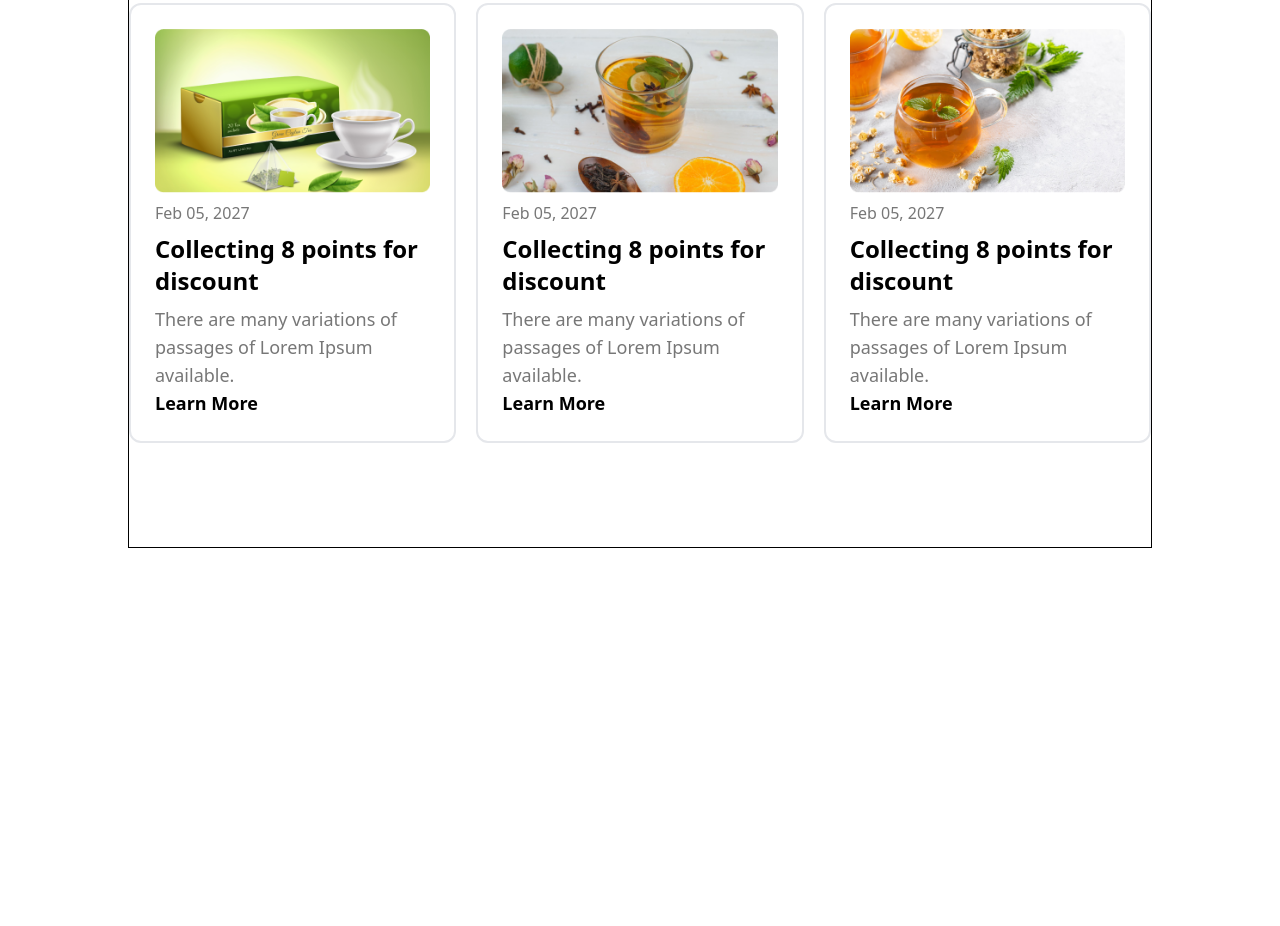
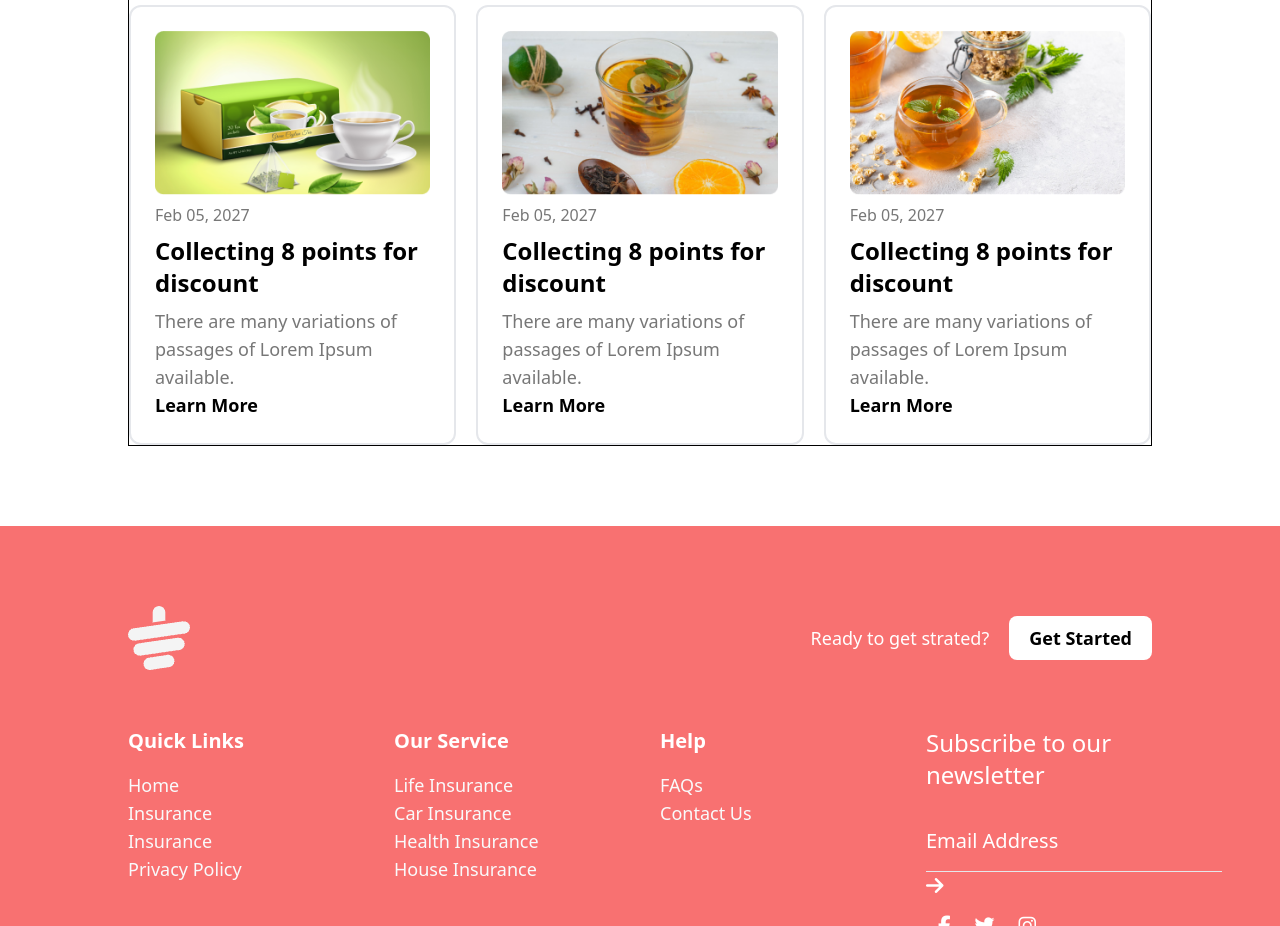
Before and after one commit to aspinchakma/tea_house, a plain HTML site: page index.html in a window 1280 px wide. Shown: the part 1874-2800 px from the top of the page. Before the commit the page ends 2422 px from the top, so only its background shows below. Drawn offline with nearby package versions, Linux system fonts and the light colour scheme.

Commit message:
finished footer section

```diff
--- a/index.html
+++ b/index.html
@@ -70,11 +70,11 @@
     </script>
     <title>Tea House</title>
   </head>
-  <body
-    class="border border-black mx-auto w-mobile-width lg:w-laptop-width py-10"
-  >
+  <body>
     <!-- Header start -->
-    <header>
+    <header
+      class="border border-black mx-auto w-mobile-width lg:w-laptop-width pt-10"
+    >
       <!-- Banner Section -->
       <div class="banner_container grid grid-cols-1 gap-10 lg:grid-cols-2">
         <!-- Banner_left_container -->
@@ -112,7 +112,7 @@
         </div>
       </div>
     </header>
-    <main>
+    <main class="border border-black mx-auto w-mobile-width lg:w-laptop-width">
       <!-- Our features products section -->
       <section class="products_container border border-black py-12">
         <!-- products description here -->
@@ -229,7 +229,7 @@
         </div>
       </section>
       <!-- News and event section -->
-      <section class="news_containner my-16">
+      <section class="news_containner mt-16">
         <div
           class="news_description max-w-news-description text-center mx-auto mb-10 space-y-4"
         >
@@ -281,5 +281,77 @@
         </div>
       </section>
     </main>
+
+    <!-- footer section -->
+    <footer class="bg-red-400 py-10 lg:py-20 mt-10 lg:mt-20">
+      <div class="mx-auto w-mobile-width lg:w-laptop-width">
+        <!-- footer top section -->
+        <div class="footer_top lg:flex justify-between items-center">
+          <img
+            class="mx-auto lg:mx-0 mb-12 lg:mb-0"
+            src="images/footer_logo.png"
+            alt=""
+          />
+          <div class="footer_top_right flex items-center gap-5">
+            <p class="text-lg text-white">Ready to get strated?</p>
+            <a
+              class="inline-block py-2 px-5 bg-white font-bold text-lg rounded-lg"
+              href=""
+              >Get Started</a
+            >
+          </div>
+        </div>
+        <div
+          class="h-[1px] border-none bg-[rgba(255, 255, 255, 0.2)] my-7"
+        ></div>
+        <!-- footer middle section -->
+        <div
+          class="footer_middle grid grid-cols-1 text-center gap-10 lg:grid-cols-4 lg:text-left"
+        >
+          <ul>
+            <li class="text-xl font-semibold text-white mb-4">Quick Links</li>
+            <li><a class="text-gray-50 text-lg" href="">Home</a></li>
+            <li><a class="text-gray-50 text-lg" href="">Insurance</a></li>
+            <li><a class="text-gray-50 text-lg" href="">Insurance</a></li>
+            <li><a class="text-gray-50 text-lg" href="">Privacy Policy</a></li>
+          </ul>
+          <ul>
+            <li class="text-xl font-semibold text-white mb-4">Our Service</li>
+            <li><a class="text-gray-50 text-lg" href="">Life Insurance</a></li>
+            <li><a class="text-gray-50 text-lg" href="">Car Insurance</a></li>
+            <li>
+              <a class="text-gray-50 text-lg" href="">Health Insurance</a>
+            </li>
+            <li><a class="text-gray-50 text-lg" href="">House Insurance</a></li>
+          </ul>
+          <ul>
+            <li class="text-xl font-semibold text-white mb-4">Help</li>
+            <li><a class="text-gray-50 text-lg" href="">FAQs</a></li>
+            <li><a class="text-gray-50 text-lg" href="">Contact Us</a></li>
+          </ul>
+          <div class="newsletter">
+            <h2 class="text-2xl text-white mb-5">
+              Subscribe to our newsletter
+            </h2>
+            <input
+              class="bg-transparent py-4 text-white text-xl placeholder-white outline-none border-b placeholder:text-xl"
+              type="text"
+              placeholder="Email Address"
+            /><i class="fa-solid fa-arrow-right text-xl text-white"></i>
+            <div class="footer_icons">
+              <a href=""
+                ><i
+                  class="fa-brands fa-facebook-f text-xl text-white p-3"
+                ></i></a
+              ><a href=""
+                ><i class="fa-brands fa-twitter text-xl text-white p-3"></i></a
+              ><a href=""
+                ><i class="fa-brands fa-instagram text-xl text-white p-3"></i
+              ></a>
+            </div>
+          </div>
+        </div>
+      </div>
+    </footer>
   </body>
 </html>
```
Also changed, not shown: images/footer_logo.png (added).
